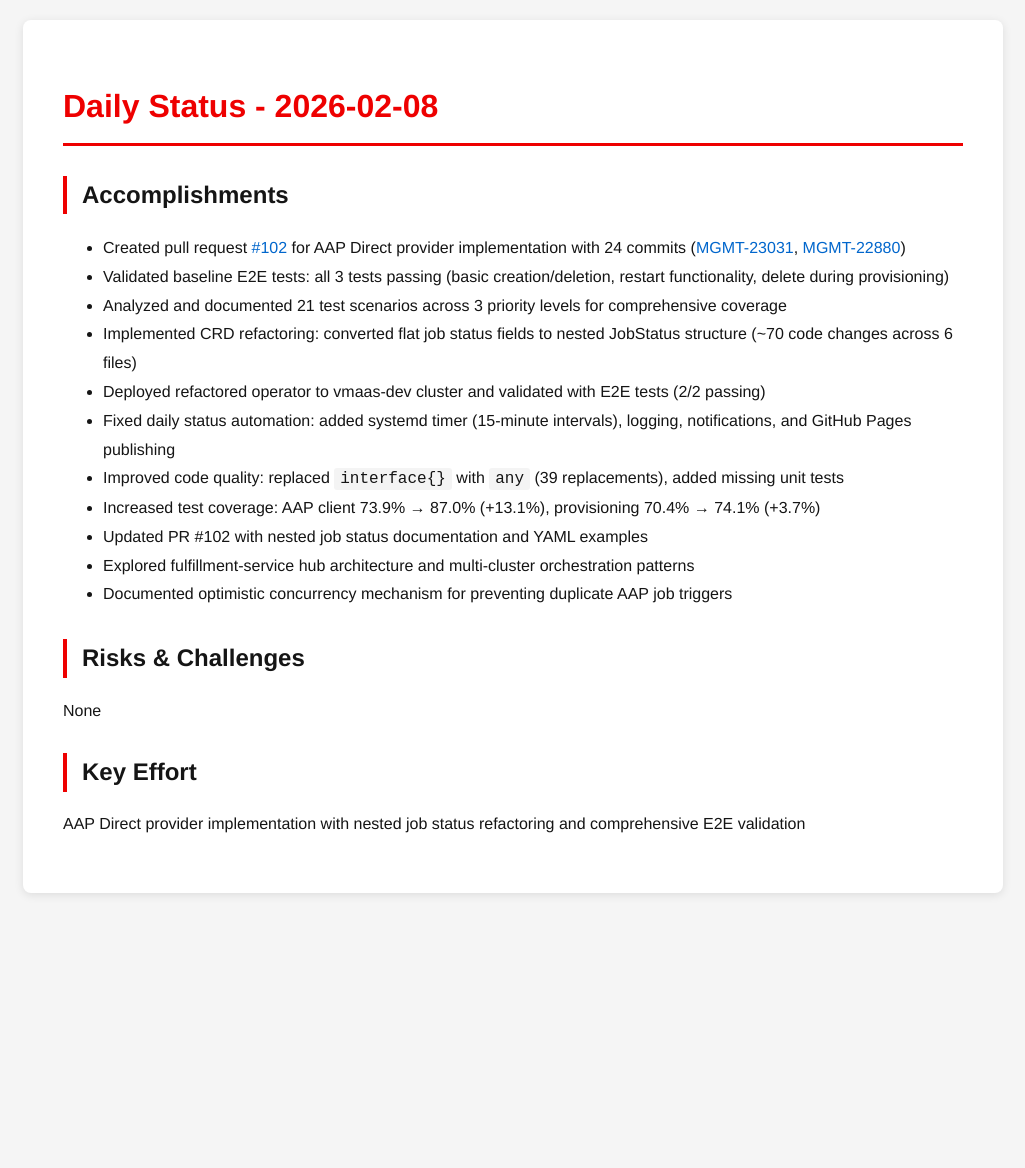
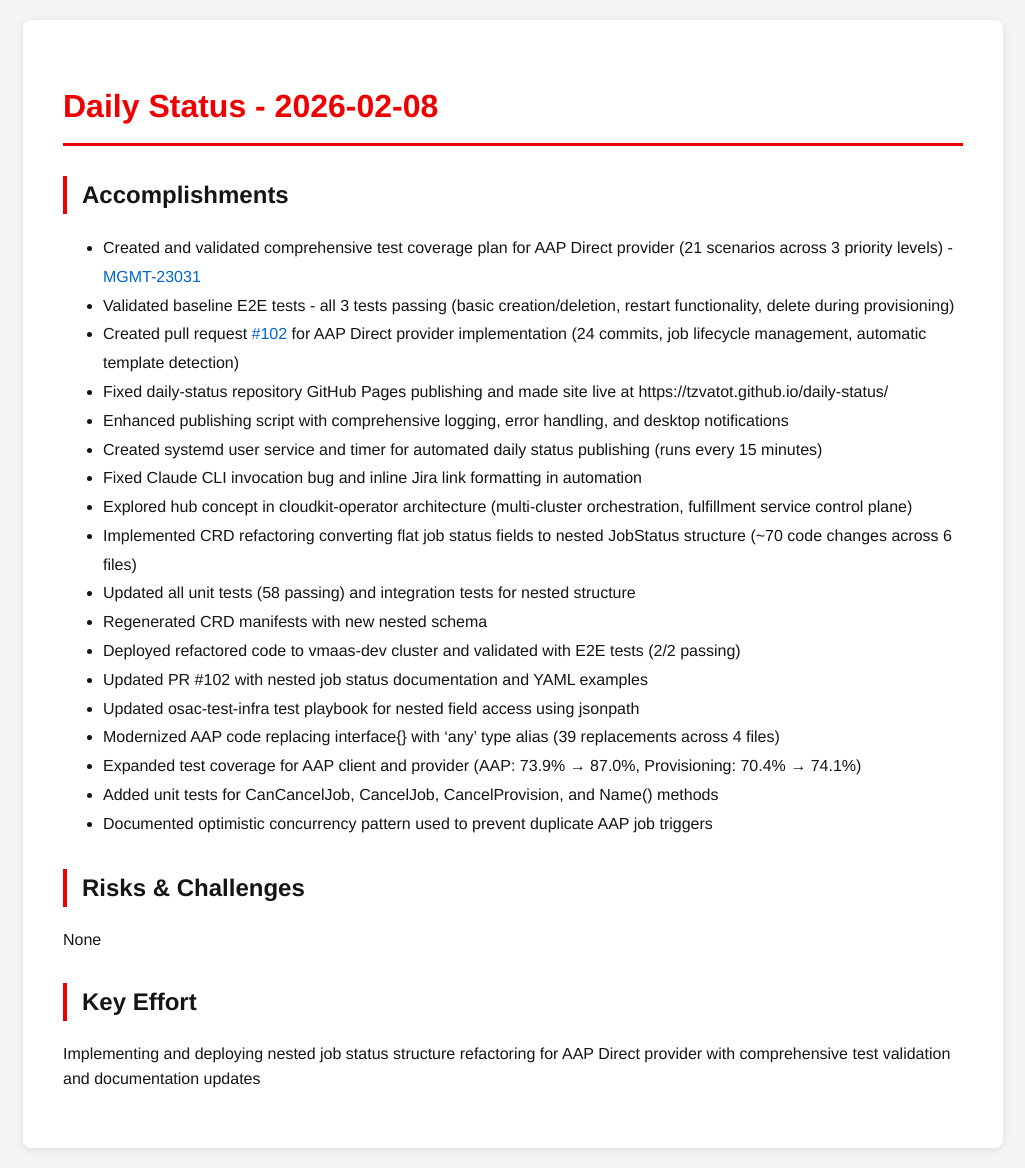
Before and after one commit to tzvatot/daily-status, a Jekyll site: the page built from 2026-02-08.md, in a window 1280 px wide. Shown: the whole page, without its empty margins (127-1152 px from the left). Built offline with Jekyll 4.4.1, drawn with Linux system fonts in a browser that asks for light colours; before the commit the page ends 913 px from its top, so only the background shows below that.

Commit message:
Daily status update - 2026-02-08

```diff
--- a/2026-02-08.md
+++ b/2026-02-08.md
@@ -7,20 +7,27 @@
 # Daily Status - 2026-02-08
 
 ## Accomplishments
-- Created pull request [#102](https://github.com/osac-project/osac-operator/pull/102) for AAP Direct provider implementation with 24 commits ([MGMT-23031](https://issues.redhat.com/browse/MGMT-23031), [MGMT-22880](https://issues.redhat.com/browse/MGMT-22880))
-- Validated baseline E2E tests: all 3 tests passing (basic creation/deletion, restart functionality, delete during provisioning)
-- Analyzed and documented 21 test scenarios across 3 priority levels for comprehensive coverage
-- Implemented CRD refactoring: converted flat job status fields to nested JobStatus structure (~70 code changes across 6 files)
-- Deployed refactored operator to vmaas-dev cluster and validated with E2E tests (2/2 passing)
-- Fixed daily status automation: added systemd timer (15-minute intervals), logging, notifications, and GitHub Pages publishing
-- Improved code quality: replaced `interface{}` with `any` (39 replacements), added missing unit tests
-- Increased test coverage: AAP client 73.9% → 87.0% (+13.1%), provisioning 70.4% → 74.1% (+3.7%)
+- Created and validated comprehensive test coverage plan for AAP Direct provider (21 scenarios across 3 priority levels) - [MGMT-23031](https://issues.redhat.com/browse/MGMT-23031)
+- Validated baseline E2E tests - all 3 tests passing (basic creation/deletion, restart functionality, delete during provisioning)
+- Created pull request [#102](https://github.com/osac-project/osac-operator/pull/102) for AAP Direct provider implementation (24 commits, job lifecycle management, automatic template detection)
+- Fixed daily-status repository GitHub Pages publishing and made site live at https://tzvatot.github.io/daily-status/
+- Enhanced publishing script with comprehensive logging, error handling, and desktop notifications
+- Created systemd user service and timer for automated daily status publishing (runs every 15 minutes)
+- Fixed Claude CLI invocation bug and inline Jira link formatting in automation
+- Explored hub concept in cloudkit-operator architecture (multi-cluster orchestration, fulfillment service control plane)
+- Implemented CRD refactoring converting flat job status fields to nested JobStatus structure (~70 code changes across 6 files)
+- Updated all unit tests (58 passing) and integration tests for nested structure
+- Regenerated CRD manifests with new nested schema
+- Deployed refactored code to vmaas-dev cluster and validated with E2E tests (2/2 passing)
 - Updated PR #102 with nested job status documentation and YAML examples
-- Explored fulfillment-service hub architecture and multi-cluster orchestration patterns
-- Documented optimistic concurrency mechanism for preventing duplicate AAP job triggers
+- Updated osac-test-infra test playbook for nested field access using jsonpath
+- Modernized AAP code replacing interface{} with 'any' type alias (39 replacements across 4 files)
+- Expanded test coverage for AAP client and provider (AAP: 73.9% → 87.0%, Provisioning: 70.4% → 74.1%)
+- Added unit tests for CanCancelJob, CancelJob, CancelProvision, and Name() methods
+- Documented optimistic concurrency pattern used to prevent duplicate AAP job triggers
 
 ## Risks & Challenges
 None
 
 ## Key Effort
-AAP Direct provider implementation with nested job status refactoring and comprehensive E2E validation
+Implementing and deploying nested job status structure refactoring for AAP Direct provider with comprehensive test validation and documentation updates
```
